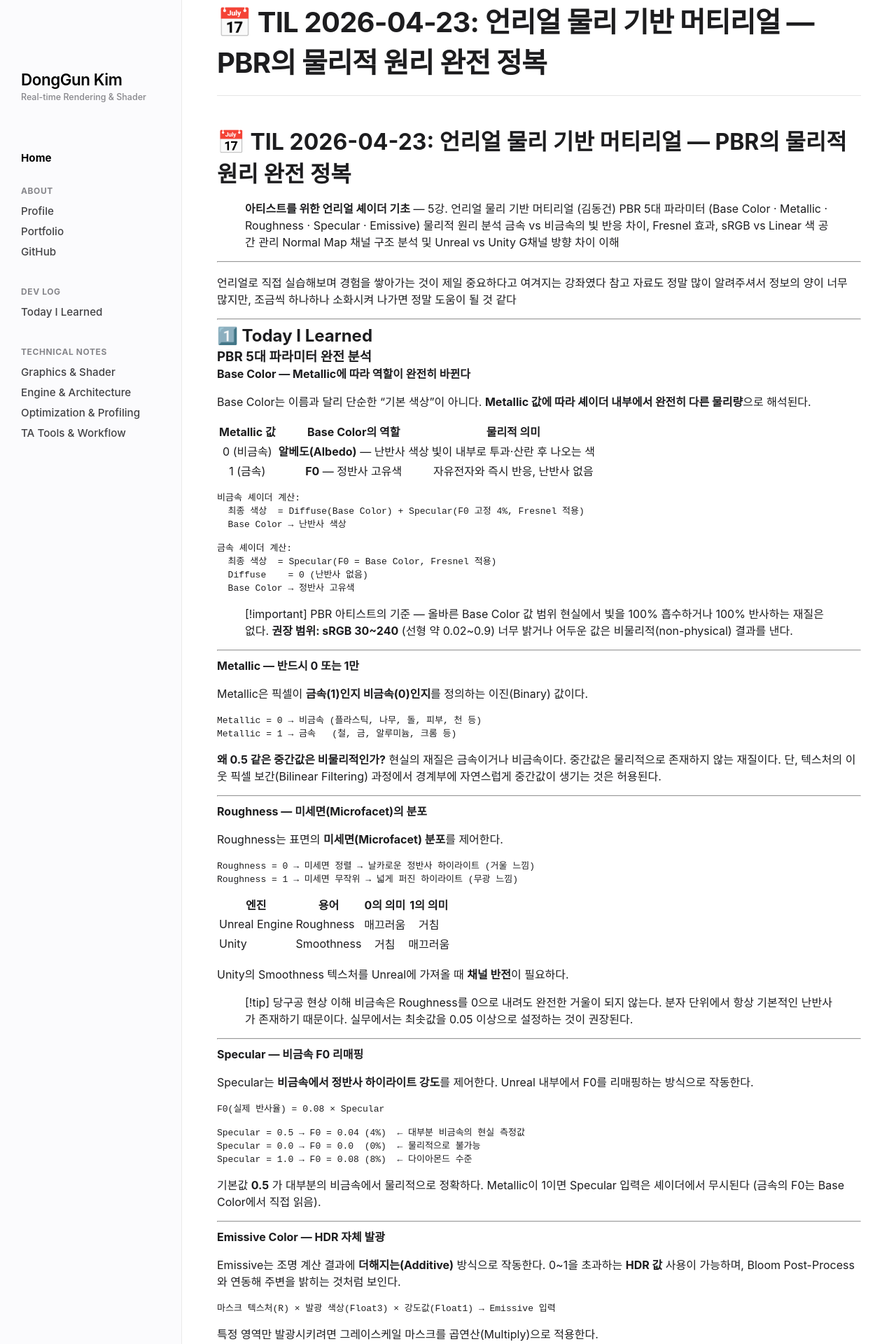
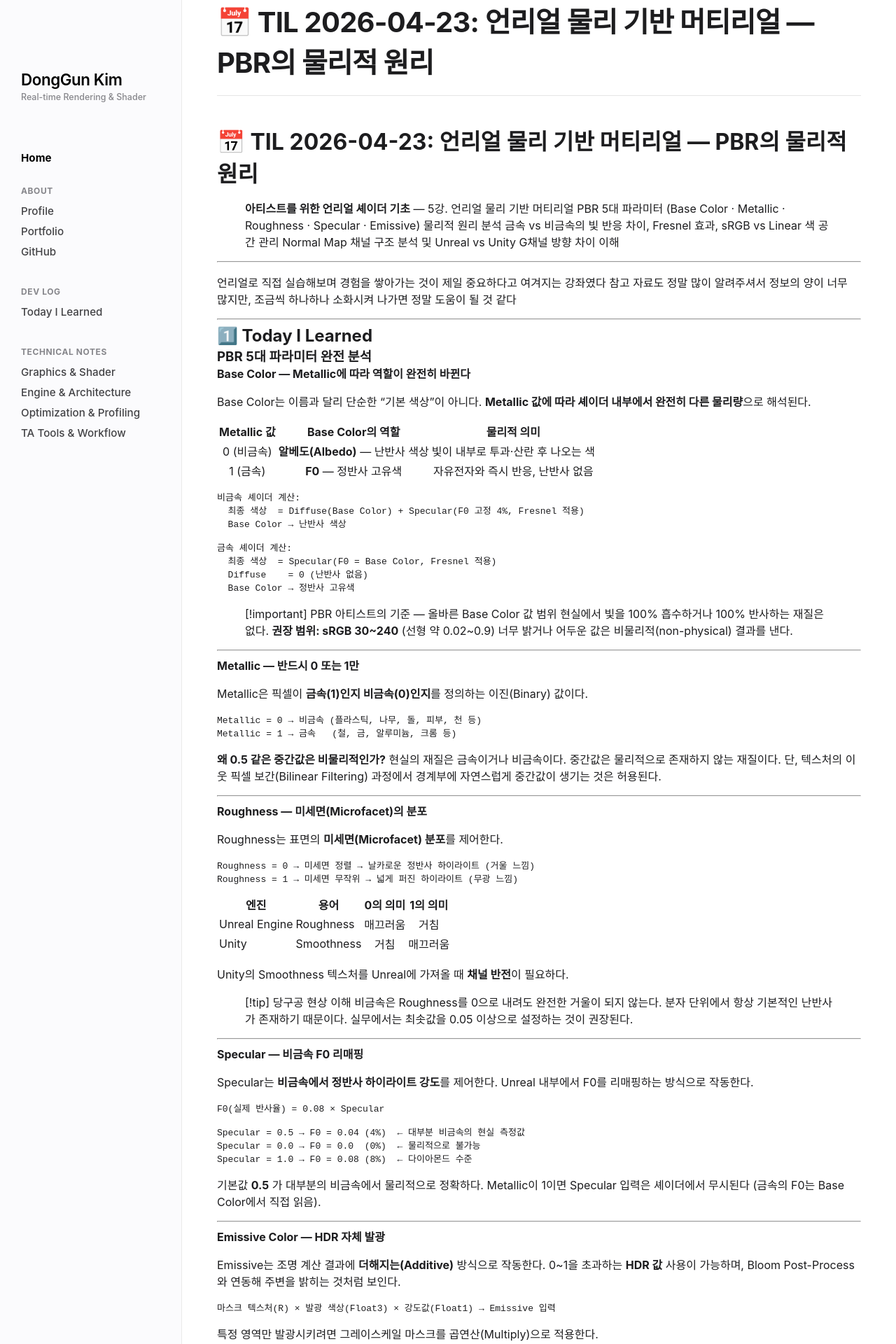
Before and after one commit to KimDongGun324/kimdonggun324.github.io, a Jekyll site: the page built from daily-study/post/2026/04/23.md, in a window 1280 px wide. Shown: the top 1920 px of the page at 70% size. Built offline with Jekyll 4.4.1, drawn with Linux system fonts in a browser that asks for light colours; some web fonts are replaced; our own code applies the rules of GitHub Pages for plain Markdown files.

Commit message:
TIL 2026_04_24 수정

```diff
--- a/daily-study/post/2026/04/23.md
+++ b/daily-study/post/2026/04/23.md
@@ -1,6 +1,6 @@
-# 📅 TIL 2026-04-23: 언리얼 물리 기반 머티리얼 — PBR의 물리적 원리 완전 정복
+# 📅 TIL 2026-04-23: 언리얼 물리 기반 머티리얼 — PBR의 물리적 원리
 
-> **아티스트를 위한 언리얼 셰이더 기초** — 5강. 언리얼 물리 기반 머티리얼 (김동건)
+> **아티스트를 위한 언리얼 셰이더 기초** — 5강. 언리얼 물리 기반 머티리얼
 > PBR 5대 파라미터 (Base Color · Metallic · Roughness · Specular · Emissive) 물리적 원리 분석
 > 금속 vs 비금속의 빛 반응 차이, Fresnel 효과, sRGB vs Linear 색 공간 관리
 > Normal Map 채널 구조 분석 및 Unreal vs Unity G채널 방향 차이 이해
```
